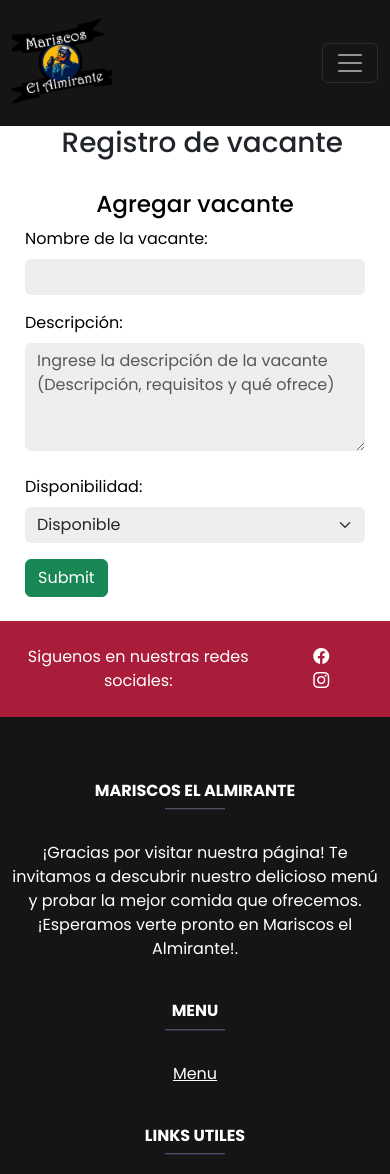
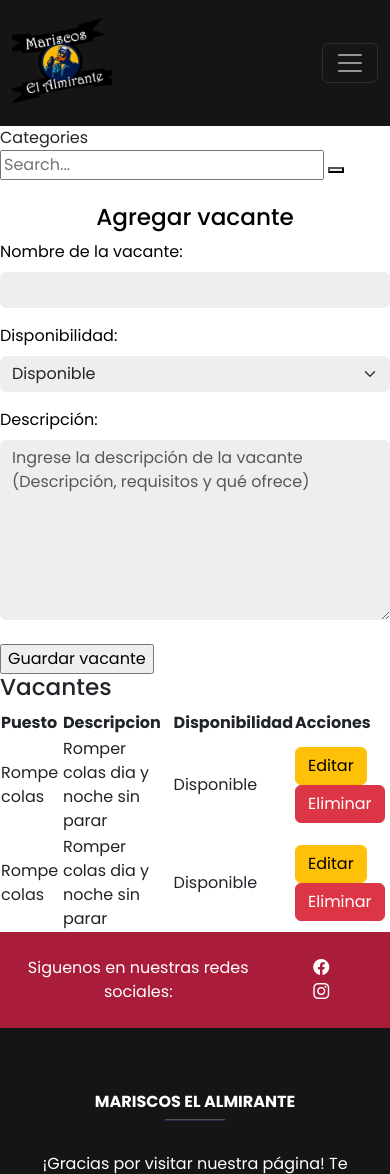
Before and after one commit to MaximoCoder/ElAlmiranteWEB, a PHP site: template views/admin/Agregar_Vacante.php in a window 390 px wide. Shown: the top 1174 px of the page. Run offline with PHP 8.4, Linux system fonts and the light colour scheme; the template is opened without the code that fills it, so the values that code supplies are empty; some libraries are stand-ins or nearby versions.

Commit message:
Diseño de vista vacante actualizado

```diff
--- a/views/admin/Agregar_Vacante.php
+++ b/views/admin/Agregar_Vacante.php
@@ -1,57 +1,94 @@
-<div class="content-wrapper">
-    <div class="content-header">
-        <div class="container-fluid">
-            <div class="row mb-2">
-                <div class="col-md-12">
-                    <div class="m-0 text-dark text-center text-lg">
-                        <h1><i class="fas fa-briefcase"></i>&nbsp;&nbsp;Registro de vacante</h1>
+   <!-- NAVBAR -->
+   <nav>
+       <i class='bx bx-menu'></i>
+       <a href="#" class="nav-link">Categories</a>
+       <form action="#">
+           <div class="form-input">
+               <input type="search" placeholder="Search...">
+               <button type="submit" class="search-btn"><i class='bx bx-search'></i></button>
            </div>
-                </div>
-            </div>
-        </div>
-    </div>
+       </form>
+       <input type="checkbox" id="switch-mode" hidden>
+       <label for="switch-mode" class="switch-mode"></label>
 
-    <div class="container mt-4 card-add-product">
-        <div class="text-white">
+   </nav>
+   <main>
+       <div class="box-reusable">
            <form id="vacante-form">
                <h3 class="text-center text-black">Agregar vacante</h3>
-
                <!-- Nombre de la vacante -->
                <div class="row">
-                    <div class="col-lg-10 mb-3">
+                   <div class="col-lg-8 mb-3">
                        <label for="nombreVacante" class="form-label text-black">Nombre de la vacante:</label>
                        <input type="text" class="form-control border-0 input-color" id="nombreVacante" required>
                    </div>
+                   <!-- Disponibilidad -->
+
+                   <div class="col-lg-4 mb-3">
+                       <label for="disponibilidadVacante" class="form-label text-black">Disponibilidad:</label>
+                       <select class="form-control form-select border-0 input-color w-100" id="disponibilidadVacante" required>
+                           <option value="Disponible">Disponible</option>
+                           <option value="No Disponible">No Disponible</option>
+                       </select>
+                   </div>
+
                </div>
 
                <!-- Descripción de la vacante -->
                <div class="row">
                    <div class="col-lg-12 mb-4">
                        <label for="descripcionVacante" class="form-label text-black">Descripción:</label>
-                        <textarea class="form-control border-0 input-color" id="descripcionVacante" rows="4" placeholder="Ingrese la descripción de la vacante (Descripción, requisitos y qué ofrece)" required></textarea>
-                    </div>
-                </div>
-
-                <!-- Disponibilidad -->
-                <div class="row">
-                    <div class="col-md-12 mb-3">
-                        <label for="disponibilidadVacante" class="form-label text-black">Disponibilidad:</label>
-                        <select class="form-control form-select border-0 input-color w-100" id="disponibilidadVacante" required>
-                            <option value="Disponible">Disponible</option>
-                            <option value="No Disponible">No Disponible</option>
-                        </select>
+                       <textarea class="form-control border-0 input-color" id="descripcionVacante" rows="7" placeholder="Ingrese la descripción de la vacante (Descripción, requisitos y qué ofrece)" required></textarea>
                    </div>
                </div>
 
                <!-- Botón de guardar vacante -->
                <div class="col-6 text-right">
-                    <input type="submit" onclick="handleRegisterForm()" class="btn btn-success">Guardar vacante</input>
+                   <input type="submit" onclick="handleRegisterForm()" class="btn-reuse" value="Guardar vacante"></input>
                </div>
            </form>
        </div>
+
+       <div class="table-data">
+           <div class="order">
+               <div class="head">
+                   <h3>Vacantes</h3>
+                   <i class='bx bx-search'></i>
+                   <i class='bx bx-filter'></i>
+               </div>
+               <table>
+                   <thead>
+                       <tr>
+                           <th>Puesto</th>
+                           <th>Descripcion</th>
+                           <th>Disponibilidad</th>
+                           <th>Acciones</th>
+                       </tr>
+                   </thead>
+                   <tbody>
+                       <tr>
+                           <td>Rompe colas</td>
+                           <td>Romper colas dia y noche sin parar</td>
+                           <td>Disponible</td>
+                           <td>
+                               <a href="#" class="btn btn-warning">Editar</a>
+                               <a href="#" class="btn btn-danger">Eliminar</a>
+                           </td>
+                       </tr>
+                       <tr>
+                           <td>Rompe colas</td>
+                           <td>Romper colas dia y noche sin parar</td>
+                           <td>Disponible</td>
+                           <td>
+                               <a href="#" class="btn btn-warning">Editar</a>
+                               <a href="#" class="btn btn-danger">Eliminar</a>
+                           </td>
+                       </tr>
+                   </tbody>
+               </table>
            </div>
        </div>
-
+   </main>
    <script>
        // Function para manejar el registro de vacante usando jQuery/Ajax
        function handleRegisterForm() {
@@ -72,7 +109,7 @@ function handleRegisterForm() {
                    descripcionVacante: descripcionVacante,
                    disponibilidadVacante: disponibilidadVacante
                }),
-        success: function (response) {
+               success: function(response) {
                    if (response.status === 'success') {
                        registrarVacante.reset();
                        Swal.fire({
@@ -91,7 +128,7 @@ function handleRegisterForm() {
                        });
                    }
                },
-        error: function (xhr, status, error) {
+               error: function(xhr, status, error) {
                    console.log("Respuesta completa del servidor: ", xhr.responseText); // Mostrar la respuesta en la consola
                    Swal.fire({
                        title: "Oops...",
```
Lines whose indentation alone changed are shown as unchanged.
